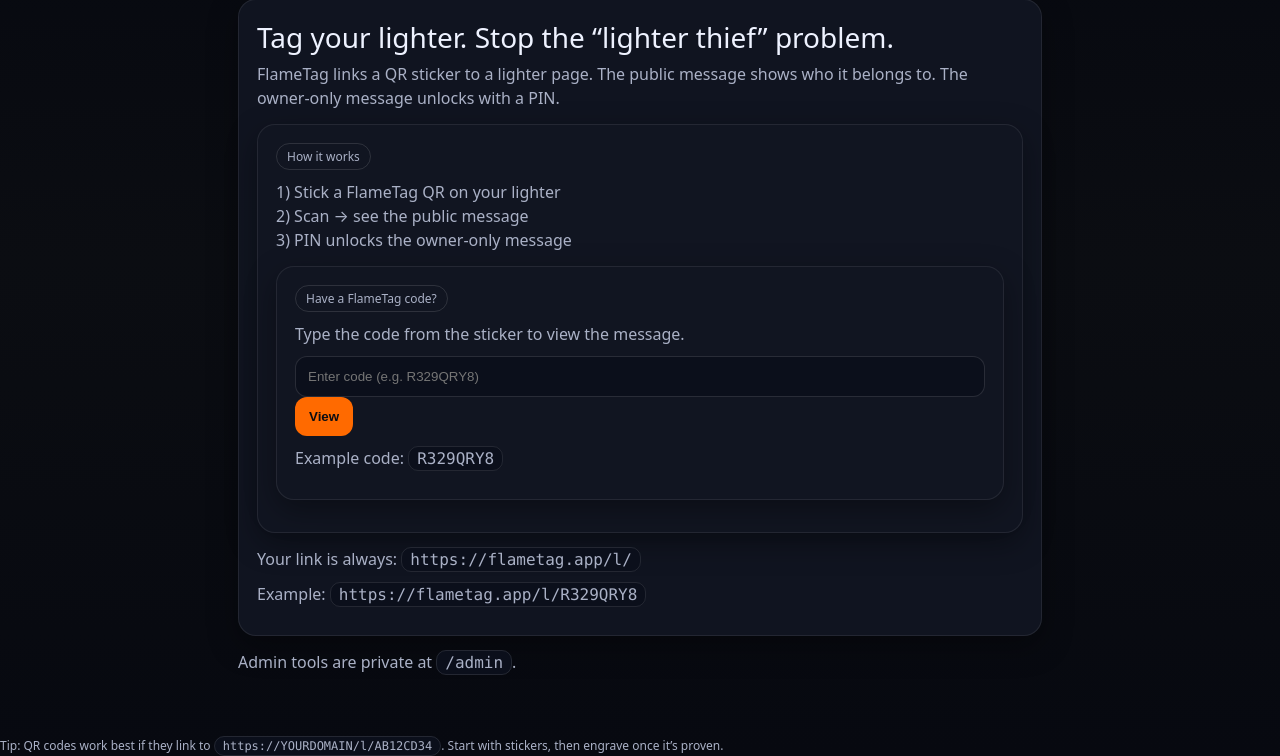
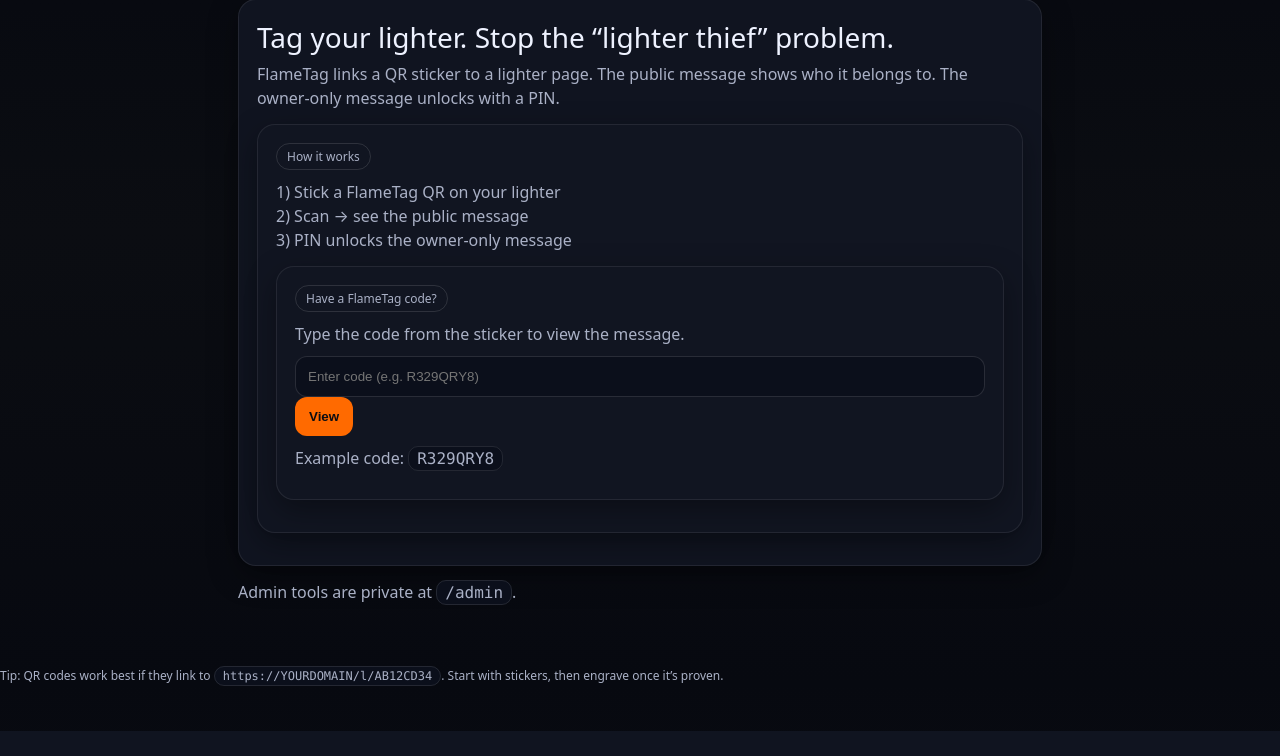
Before and after one commit to BearBezel/Flametag, a Flask app: page / in a window 1280 px wide. Shown: the part 69-825 px from the top of the page. After the commit the page ends 800 px from the top, so only its background shows below. Run offline with Flask 3, Linux system fonts and the light colour scheme.

Commit message:
Update home.html

```diff
--- a/app/templates/home.html
+++ b/app/templates/home.html
@@ -51,13 +51,7 @@
     </div>
 
 
-      <p class="p" style="margin-top:10px;">
-        Your link is always:
-        <span class="code">https://flametag.app/l/</span>
-      </p>
-      <p class="p">
-        Example: <span class="code">https://flametag.app/l/R329QRY8</span>
-      </p>
+
     </div>
 
     <p class="p">
```
